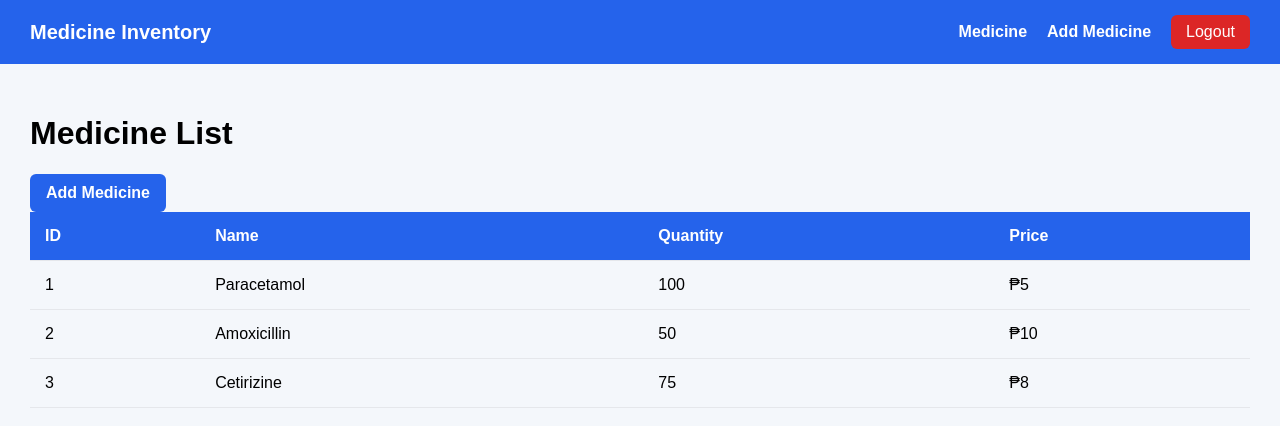
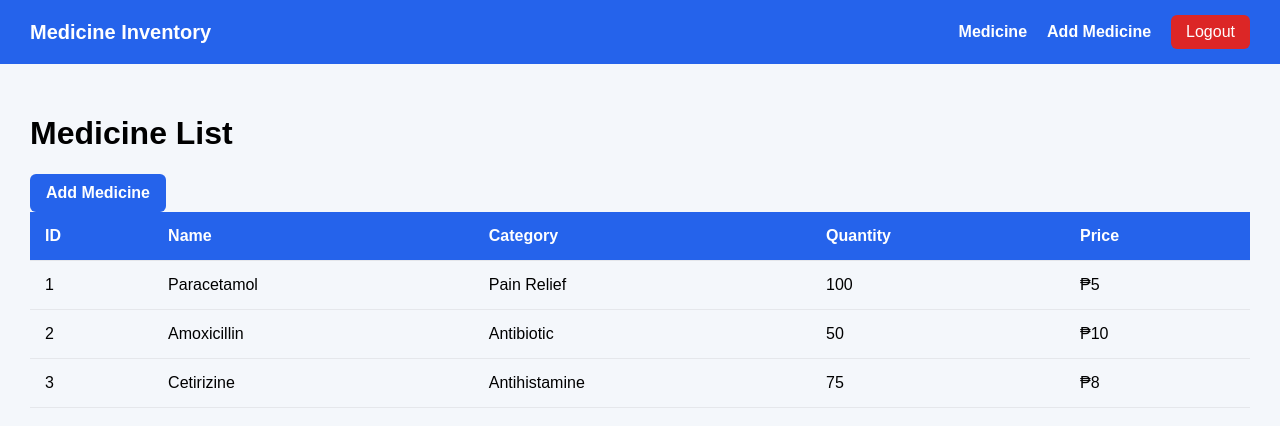
Before and after one commit to shim-zzz/Drugs-and-Medicine-Inventory-System, a React (Vite) app in the folder medicine-inventory-frontend/: page /medicines in a window 1280 px wide. Shown: the top 426 px of the page. Built offline with nearby package versions, Linux system fonts and the light colour scheme; sample sign-in values are in the browser's storage.

Commit message:
Added category for the medicine list

```diff
--- a/medicine-inventory-frontend/src/pages/Medicine.jsx
+++ b/medicine-inventory-frontend/src/pages/Medicine.jsx
@@ -3,9 +3,9 @@ import Navbar from "../components/Navbar";
 
 function Medicine() {
   const medicines = [
-    { id: 1, name: "Paracetamol", quantity: 100, price: 5 },
-    { id: 2, name: "Amoxicillin", quantity: 50, price: 10 },
-    { id: 3, name: "Cetirizine", quantity: 75, price: 8 },
+    { id: 1, name: "Paracetamol", category: "Pain Relief", quantity: 100, price: 5 },
+    { id: 2, name: "Amoxicillin", category: "Antibiotic", quantity: 50, price: 10 },
+    { id: 3, name: "Cetirizine", category: "Antihistamine", quantity: 75, price: 8 },
   ];
 
   return (
@@ -24,6 +24,7 @@ function Medicine() {
             <tr>
               <th>ID</th>
               <th>Name</th>
+              <th>Category</th>
               <th>Quantity</th>
               <th>Price</th>
             </tr>
@@ -34,6 +35,7 @@ function Medicine() {
               <tr key={medicine.id}>
                 <td>{medicine.id}</td>
                 <td>{medicine.name}</td>
+                <td>{medicine.category}</td>
                 <td>{medicine.quantity}</td>
                 <td>₱{medicine.price}</td>
               </tr>
```
